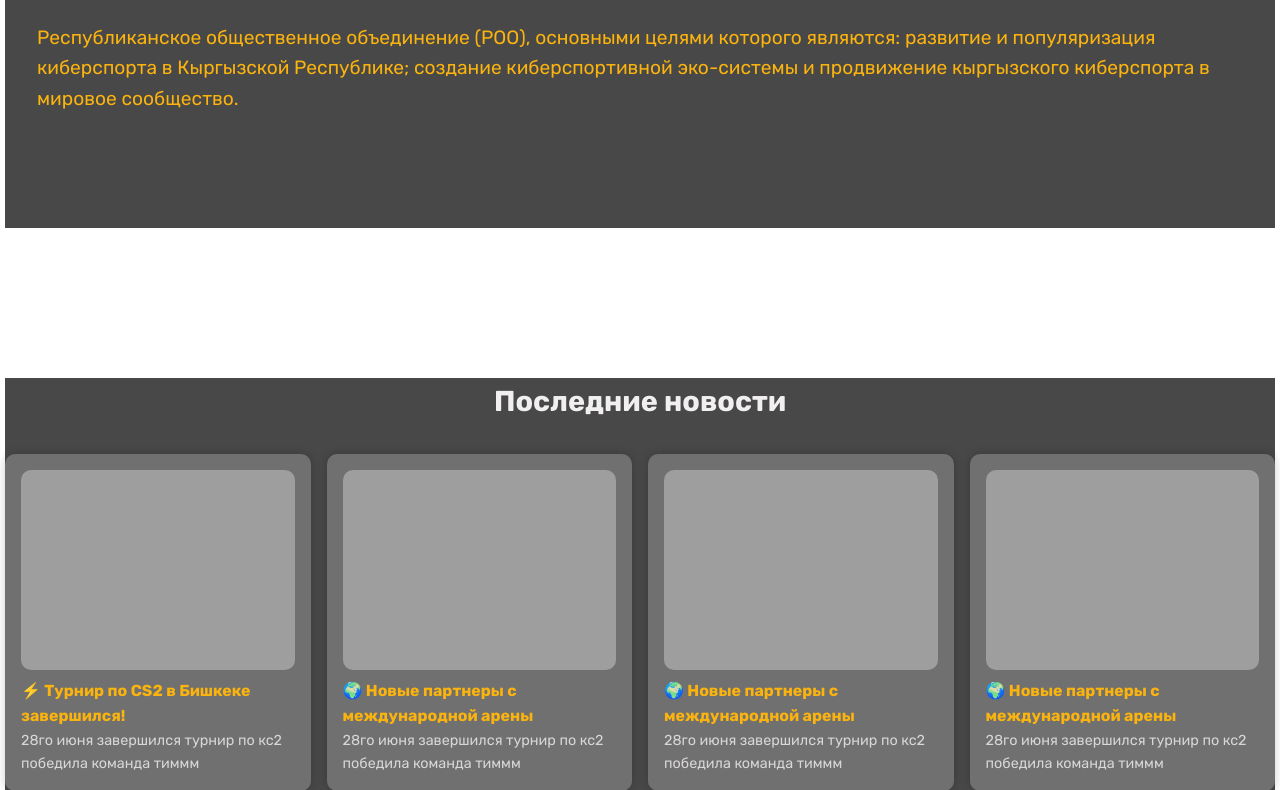
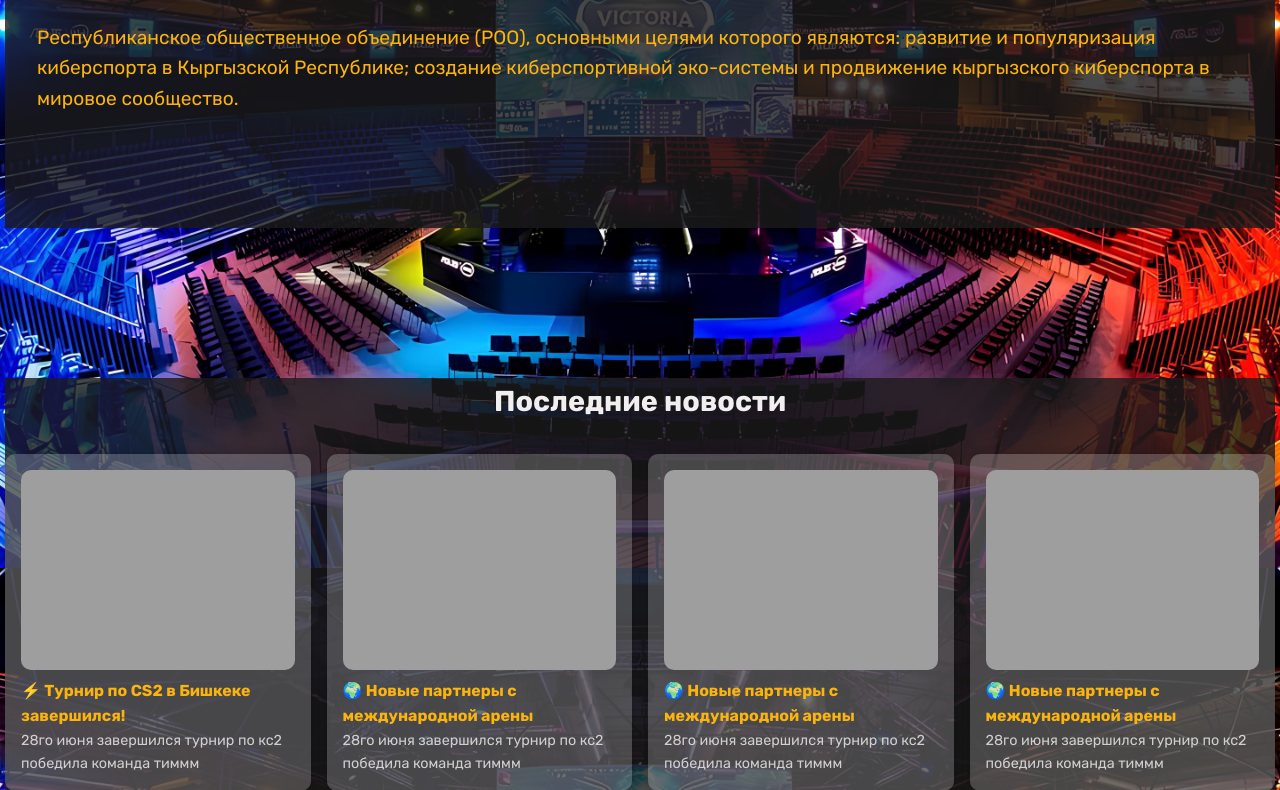
Before and after one commit to KalykovRinat/test-KFC, a plain HTML site: page index.html in a window 1280 px wide. Shown: the part 232-1022 px from the top of the page. Drawn offline with Linux system fonts and the light colour scheme; the site is published under a folder, as on GitHub Pages, so addresses that start at the root find nothing; files whose address does not match are found by name.

Commit message:
Update main.css

```diff
--- a/css/main.css
+++ b/css/main.css
@@ -14,7 +14,7 @@
 
 body {
   font-family: 'Rubik', sans-serif;
-  background: url(/Photo/gal1.jpg) no-repeat center center;
+  background: url(../Photo/gal1.jpg) no-repeat center center;
   background-size: cover;
   background-attachment: fixed;
   color: var(--white);
```
